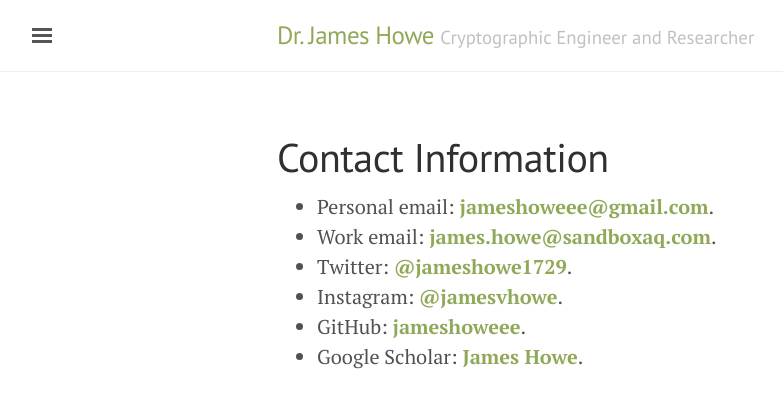
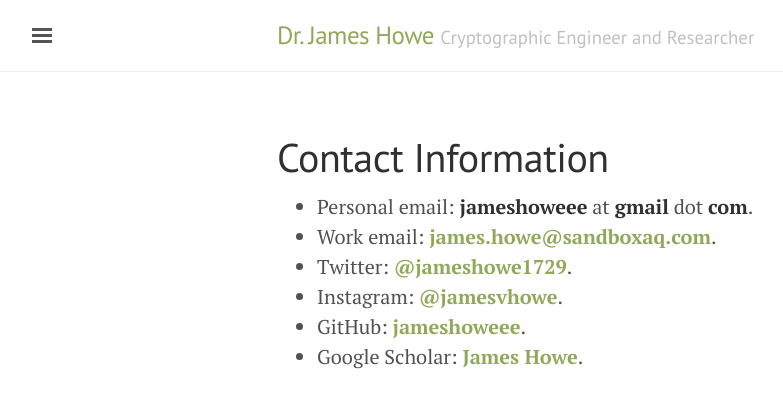
Before and after one commit to jameshoweee/jameshoweee.github.io, a Jekyll site: the page built from contact.md, in a window 1280 px wide. Shown: the top 408 px of the page, without its empty margins (3-786 px from the left). Built offline with Jekyll 4.4.1, drawn with Linux system fonts in a browser that asks for light colours.

Commit message:
Update contact.md

```diff
--- a/contact.md
+++ b/contact.md
@@ -4,7 +4,7 @@
 permalink: /contact/
 ---
 
-* Personal email: **[jameshoweee@gmail.com](mailto:jameshoweee@gmail.com)**.
+* Personal email: **jameshoweee** at **gmail** dot **com**.
 * Work email: **[james.howe@sandboxaq.com](mailto:james.howe@sandboxaq.com)**.
 * Twitter: **[@jameshowe1729](https://twitter.com/JamesHowe1729)**.
 * Instagram: **[@jamesvhowe](https://www.instagram.com/jamesvhowe/)**.
```
